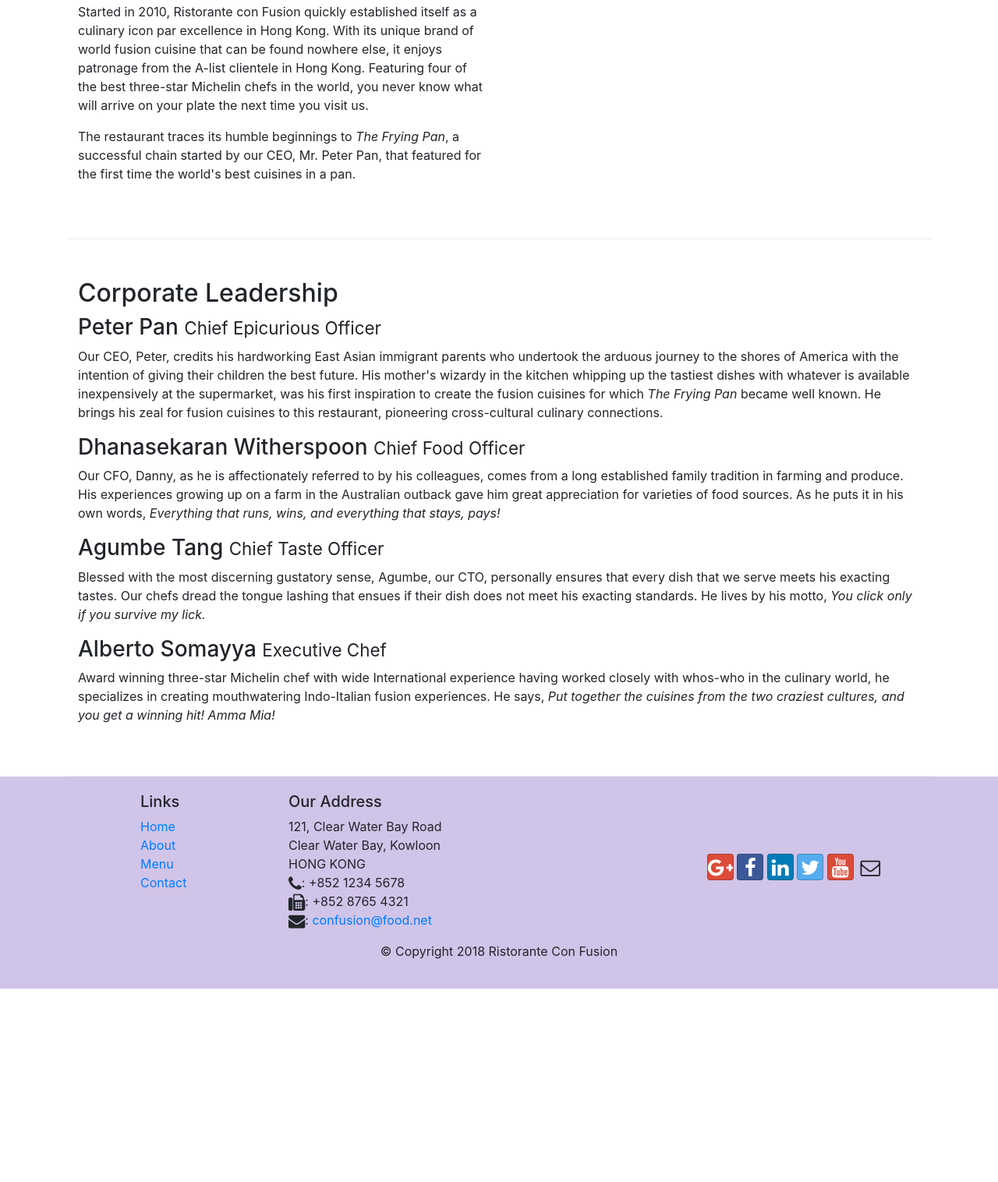
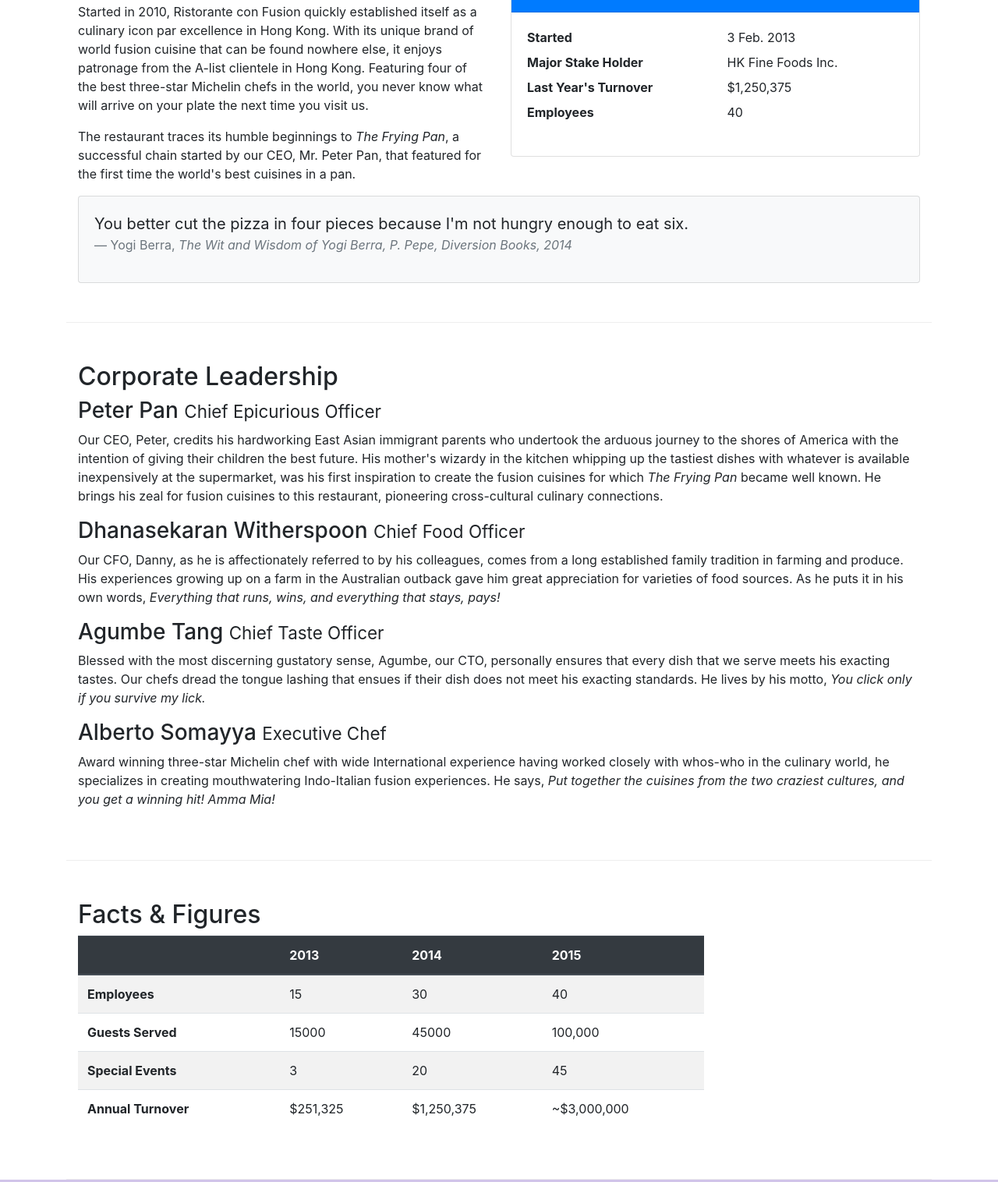
Before and after one commit to mussab07/git-test, a website: page aboutus.html in a window 1280 px wide. Shown: the part 558-2074 px from the top of the page at 78% size. Before the commit the page ends 1826 px from the top, so only its background shows below. Drawn offline with nearby package versions, Linux system fonts and the light colour scheme.

Commit message:
tables and cards

```diff
--- a/aboutus.html
+++ b/aboutus.html
@@ -68,7 +68,34 @@
                 <p>Started in 2010, Ristorante con Fusion quickly established itself as a culinary icon par excellence in Hong Kong. With its unique brand of world fusion cuisine that can be found nowhere else, it enjoys patronage from the A-list clientele in Hong Kong.  Featuring four of the best three-star Michelin chefs in the world, you never know what will arrive on your plate the next time you visit us.</p>
                 <p>The restaurant traces its humble beginnings to <em>The Frying Pan</em>, a successful chain started by our CEO, Mr. Peter Pan, that featured for the first time the world's best cuisines in a pan.</p>
             </div>
-            <div>
+            <div class="col-12 col-sm-6">
+                <div class="card">
+                    <h3 class="card-header bg-primary text-white">Facts At a Glance</h3>
+                    <div class="card-body">
+                        <dl class="row">
+                            <dt class="col-6">Started</dt>
+                            <dd class="col-6">3 Feb. 2013</dd>
+                            <dt class="col-6">Major Stake Holder</dt>
+                            <dd class="col-6">HK Fine Foods Inc.</dd>
+                            <dt class="col-6">Last Year's Turnover</dt>
+                            <dd class="col-6">$1,250,375</dd>
+                            <dt class="col-6">Employees</dt>
+                            <dd class="col-6">40</dd>
+                        </dl>
+                    </div>
+                </div>
+            </div>
+            <div class="col-12">
+                    <div class="card card-body bg-light">
+                        <blockquote class="blockquote">
+                            <p class="mb-0">You better cut the pizza in four pieces because
+                                I'm not hungry enough to eat six.</p>
+                            <footer class="blockquote-footer">Yogi Berra,
+                                <cite title="Source Title">The Wit and Wisdom of Yogi Berra,
+                                P. Pepe, Diversion Books, 2014</cite>
+                            </footer>
+                        </blockquote>
+                    </div>
             </div>
         </div>
 
@@ -85,6 +112,52 @@
                 <h3>Alberto Somayya <small>Executive Chef</small></h3>
                 <p class="d-none d-sm-block">Award winning three-star Michelin chef with wide International experience having worked closely with whos-who in the culinary world, he specializes in creating mouthwatering Indo-Italian fusion experiences. He says, <em>Put together the cuisines from the two craziest cultures, and you get a winning hit! Amma Mia!</em></p>
             </div>
+       </div>
+
+       <!-- table -->
+       <div class="row row-content">
+           <div class="col-12 col-sm-9">
+               <h2>Facts &amp; Figures</h2>
+               <div class="table-responsive">
+                <table class="table table-striped">
+                    <thead class="thead-dark">
+                        <tr>
+                            <th>&nbsp;</th>
+                            <th>2013</th>
+                            <th>2014</th>
+                            <th>2015</th>
+                        </tr>
+                    </thead>
+                    <tbody>
+                        <tr>
+                            <th>Employees</th>
+                            <td>15</td>
+                            <td>30</td>
+                            <td>40</td>
+                        </tr>
+                        <tr>
+                            <th>Guests Served</th>
+                            <td>15000</td>
+                            <td>45000</td>
+                            <td>100,000</td>
+                        </tr>
+                        <tr>
+                            <th>Special Events</th>
+                            <td>3</td>
+                            <td>20</td>
+                            <td>45</td>
+                        </tr>
+                        <tr>
+                            <th>Annual Turnover</th>
+                            <td>$251,325</td>
+                            <td>$1,250,375</td>
+                            <td>~$3,000,000</td>
+                        </tr>
+                    </tbody>
+                </table>
+            </div>
+           </div>
+           <div class="col-12 col-sm-3"></div>
        </div>
 
     </div>
```
